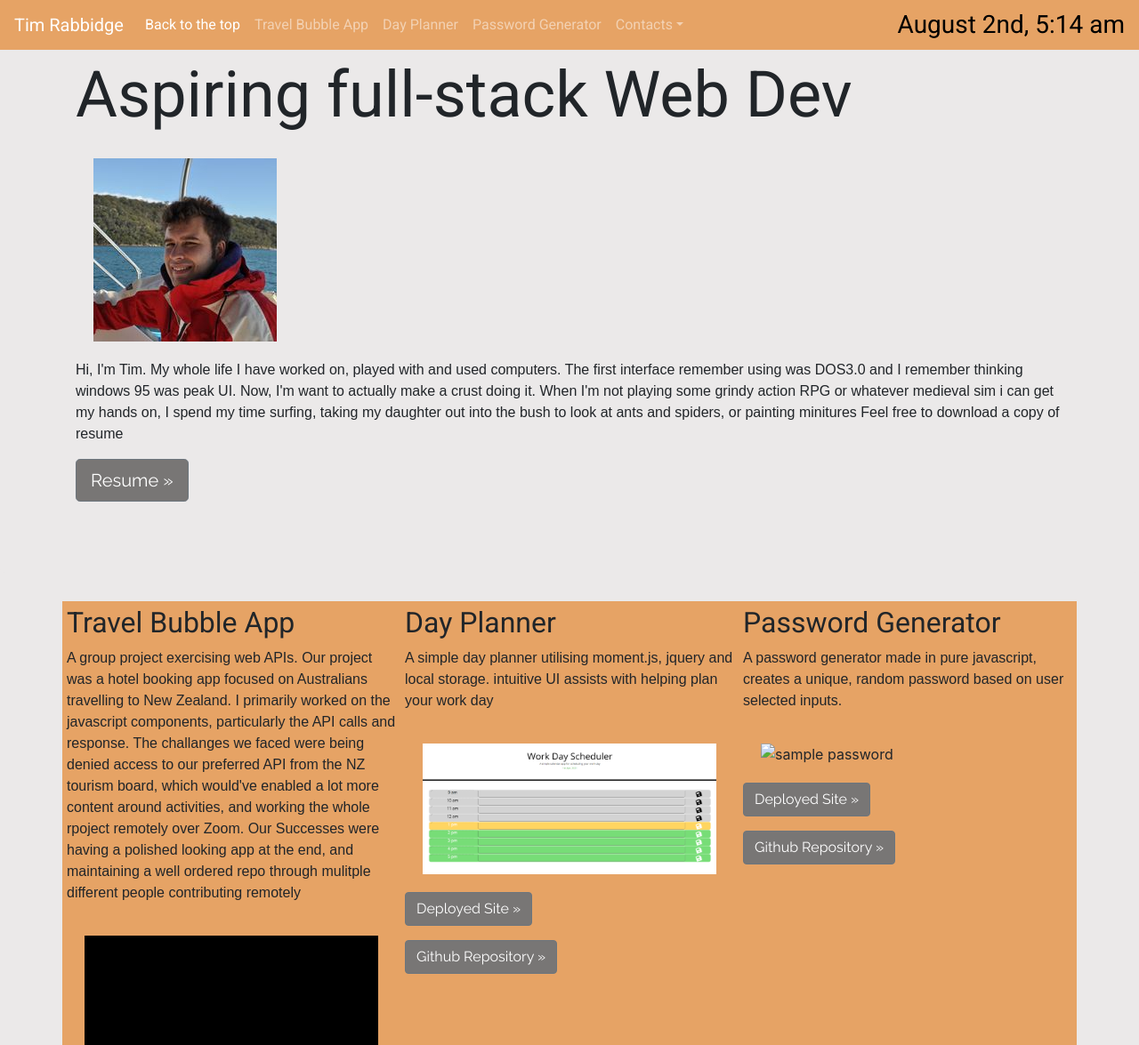
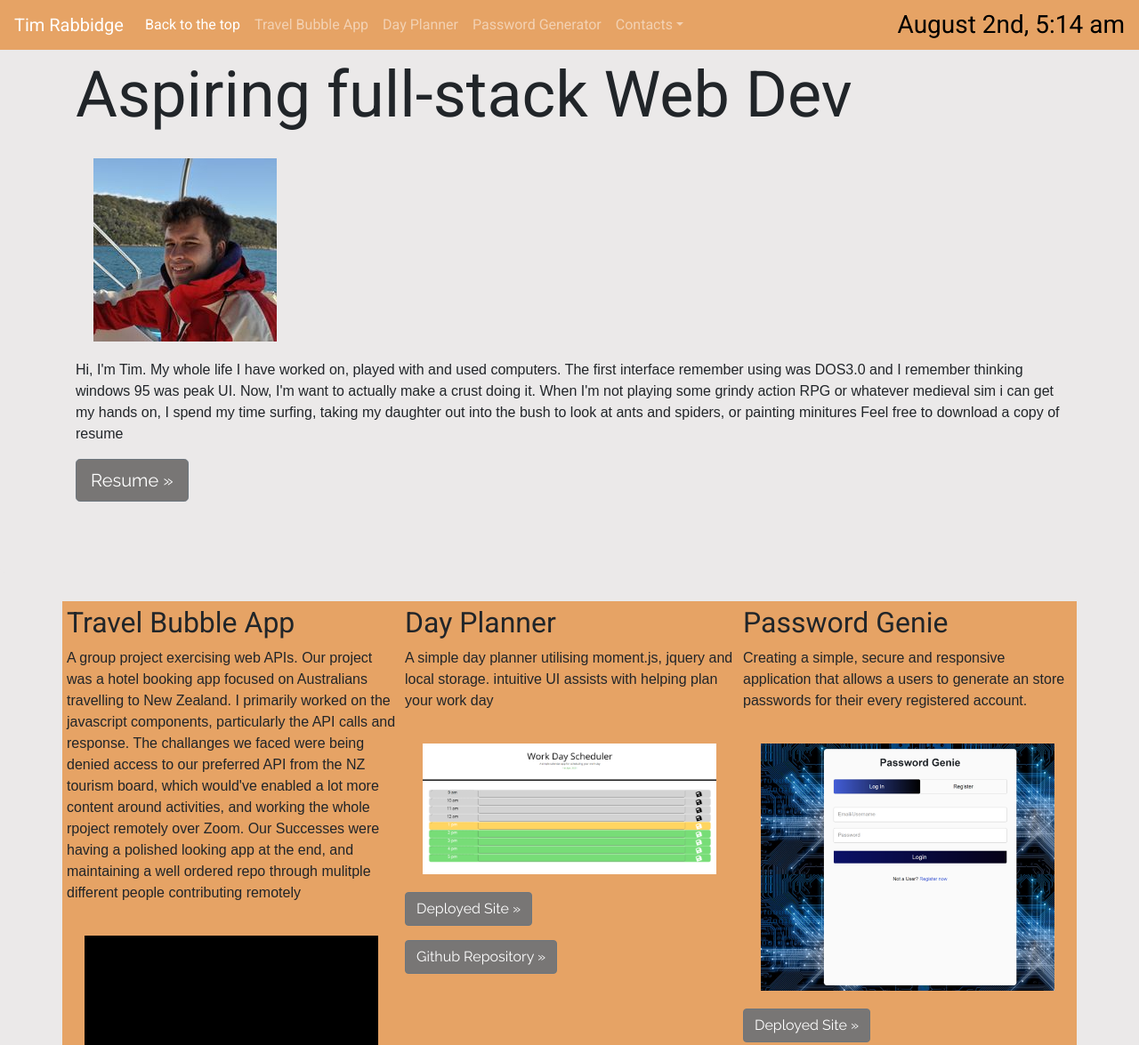
Before and after one commit to TBR2000/professional-materials, a plain HTML site: page index.html in a window 1280 px wide. Shown: the top 1175 px of the page at 89% size. Drawn offline with nearby package versions, Linux system fonts and the light colour scheme.

Commit message:
links and images updated for recent project

```diff
--- a/assets/script.js
+++ b/assets/script.js
@@ -5,10 +5,10 @@ $('#time').html(currentTime)
 //Links
 $('#projAsite').attr('href', 'https://tbr2000.github.io/The-ANZAC-travel-Bubble_App/')
 $('#projBsite').attr('href','https://tbr2000.github.io/day-planner/')
-$('#projCsite').attr('href', 'https://tbr2000.github.io/password-generator/')
+$('#projCsite').attr('href', 'https://github.com/TBR2000/password-genie')
 $('#projAgit').attr('href','https://github.com/TBR2000/The-ANZAC-travel-Bubble_App')
 $('#projBgit').attr('href', 'https://github.com/TBR2000/day-planner')
-$('#projCgit').attr('href', 'https://github.com/TBR2000/password-generator')
+$('#projCgit').attr('href', 'https://password-genie.herokuapp.com/')
 $('#github').attr('href', 'https://github.com/TBR2000')
 $('#linkdin').attr('href', 'https://www.linkedin.com/in/timothy-rabbidge-a28202211/')
 $('#resume').attr('href', 'https://drive.google.com/file/d/1fyec2OKBESTBLSqlpj7vSCl4ewg5sSPv/view?usp=sharing')
--- a/index.html
+++ b/index.html
@@ -84,9 +84,9 @@
         <p><a class="btn btn-secondary" id= 'projBgit' href="" role="button">Github Repository »</a></p>
       </div>
       <div class="col-md-4" id='password'>
-        <h2 class='projtitle'>Password Generator</h2>
-        <p class='projtext'>A password generator made in pure javascript, creates a unique, random password based on user selected inputs.</p>
-        <img src="./assets/images/Sample128Code.png" alt="sample password" class="responsive">
+        <h2 class='projtitle'>Password Genie</h2>
+        <p class='projtext'>Creating a simple, secure and responsive application that allows a users to generate an store passwords for their every registered account.</p>
+        <img src="./assets/images/password-genie.png" alt="genie-login" class="responsive">
         <p><a class="btn btn-secondary" id= 'projCsite' href="#" role="button">Deployed Site »</a></p>
         <p><a class="btn btn-secondary" id= 'projCgit' href="#" role="button">Github Repository »</a></p>
       </div>
```
Also changed, not shown: assets/images/password-genie.png (added).
